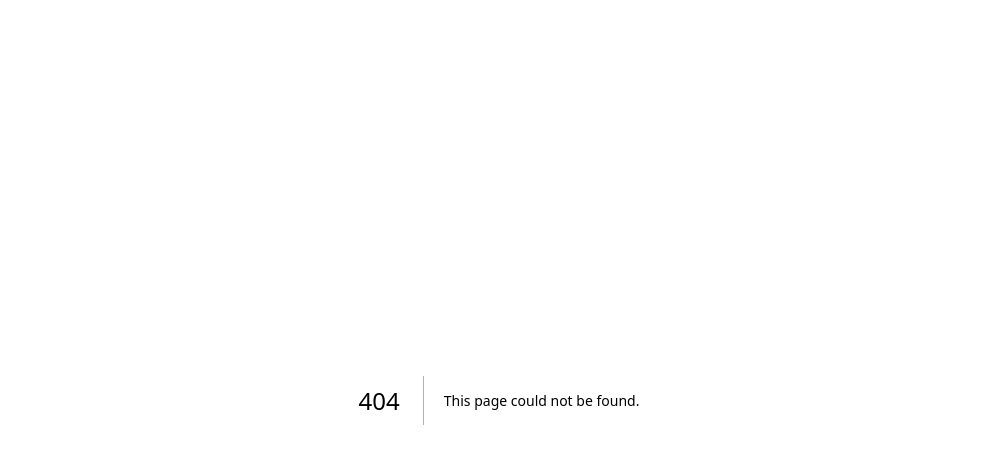
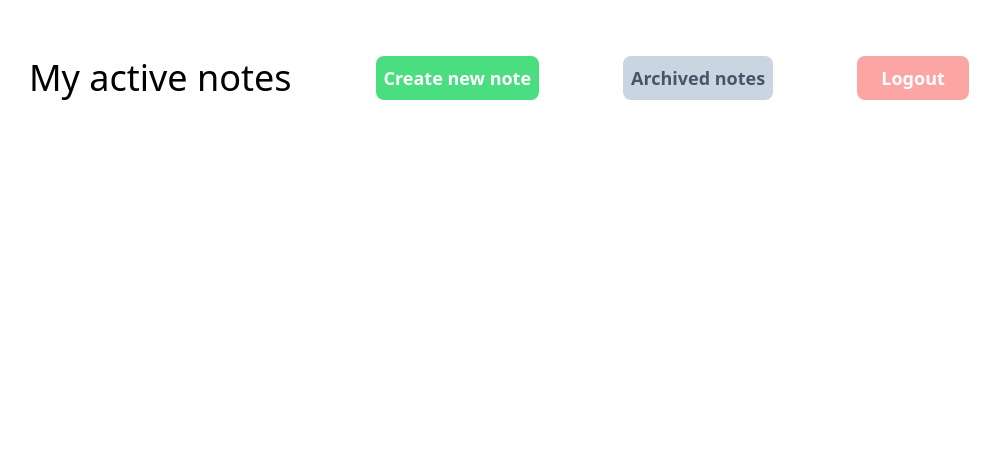
Before and after one commit to ignacio-garcia-riestra/note-this, a Next.js app in the folder frontend/: page /notes in a window 1280 px wide. Before the commit this address had no page. Shown: the top 464 px of the page, without its empty margins (141-1141 px from the left). Built offline with nearby package versions, Linux system fonts and the light colour scheme.

Commit message:
added notes and register mockup pages on frontend/pages

```diff
--- a/frontend/package.json
+++ b/frontend/package.json
@@ -20,6 +20,7 @@
     "eslint": "8.46.0",
     "eslint-config-next": "13.4.12",
     "formik": "^2.4.3",
+    "jsonwebtoken": "^9.0.1",
     "next": "13.4.12",
     "nodemon": "^3.0.1",
     "postcss": "8.4.27",
@@ -31,5 +32,8 @@
     "ts-node": "^10.9.1",
     "typescript": "5.1.6",
     "yup": "^1.2.0"
+  },
+  "devDependencies": {
+    "@types/jsonwebtoken": "^9.0.2"
   }
 }
--- a/frontend/src/pages/index.tsx
+++ b/frontend/src/pages/index.tsx
@@ -1,10 +1,11 @@
-import '../app/globals.css'
+import "../app/globals.css";
 import { Field, Formik, Form } from "formik";
 import * as yup from "yup";
 import { RiEyeLine, RiEyeOffLine } from "react-icons/ri";
 import { BiErrorCircle } from "react-icons/bi";
 import axios from "axios";
-import { useState } from "react";
+import { useEffect, useState } from "react";
+import { useRouter } from "next/router";
 
 const validationSchema = yup.object({
   email: yup
@@ -18,15 +19,21 @@ const validationSchema = yup.object({
     .required("Mandatory field"),
 });
 
-export default function Home (): JSX.Element {
+export default function Home(): JSX.Element {
+  const [showPassword, setShowPassword] = useState(false);
+  const [user, setUser] = useState(null)
+  const router = useRouter();
 
-  const [showPassword, setShowPassword] = useState(false);
+
+  useEffect(() => {
+    if(user) {
+      router.push("/notes")
+    }
+  }, [user]);
 
   return (
     <div className="flex flex-col place-items-center min-h-screen">
-          <h1 className="font-medium text-4xl mt-14">
-            WELCOME TO noteTHIS
-          </h1>
+      <h1 className="font-medium text-4xl mt-14">WELCOME TO noteTHIS</h1>
       <h3 className="mt-12 mb-6 font-semibold text-2xl">LOGIN</h3>
       <div>
         <Formik
@@ -36,7 +43,12 @@ export default function Home (): JSX.Element {
           }}
           validationSchema={validationSchema}
           onSubmit={async (values: any) => {
-              const response = await axios.post("http://localhost:5000/api/users/auth", values)
+            const response = await axios.post(
+              "http://localhost:5000/api/users/auth",
+              values
+            );
+            const loggedUser = response.data.user;
+            setUser(loggedUser)
           }}
         >
           {({ errors, touched }) => (
@@ -123,12 +135,12 @@ export default function Home (): JSX.Element {
       </div>
       <h3 className="mt-16 mb-6 font-semibold text-2xl">Not registered?</h3>
       <button
-                  type="submit"
         className="bg-blue-300 text-white font-inter font-bold text-lg
                   w-28 h-11 rounded-lg self-center"
+        onClick={() => {router.push("/register")}}
       >
         Register
       </button>
     </div>
   );
-};
+}
--- /dev/null
+++ b/frontend/src/pages/notes.tsx
@@ -0,0 +1,32 @@
+import "../app/globals.css";
+
+export default function Notes() {
+  return (
+    <div className="bg-white flex flex-col place-items-center min-h-screen">
+      <div className="flex flex-row mt-14 w-full max-w-5xl justify-around items-center">
+        <h1 className="font-medium text-4xl">My active notes</h1>
+        <button
+          className="bg-green-400 text-white font-inter font-bold text-lg
+                              w-auto px-2 h-11 rounded-lg"
+          onClick={() => { }}
+        >
+          Create new note
+        </button>
+        <button
+          className="bg-slate-300 text-slate-600 font-inter font-bold text-lg
+                              w-auto px-2 h-11 rounded-lg"
+          onClick={() => { }}
+        >
+          Archived notes
+        </button>
+        <button
+          className="bg-red-300 text-white font-inter font-bold text-lg
+                              w-28 h-11 rounded-lg"
+          onClick={() => { }}
+        >
+          Logout
+        </button>
+      </div>
+    </div>
+  );
+}
--- /dev/null
+++ b/frontend/src/pages/register.tsx
@@ -0,0 +1,7 @@
+export default function Register() {
+  return (
+    <div className="bg-white flex flex-col place-items-center min-h-screen">
+      <h1 className="font-medium text-4xl mt-14"> PAGINA DE REGISTRO</h1>
+    </div>
+  );
+}
```
Also changed, not shown: 2 other files (tests, documents, lock files or other folders). Lines whose indentation alone changed are shown as unchanged.
